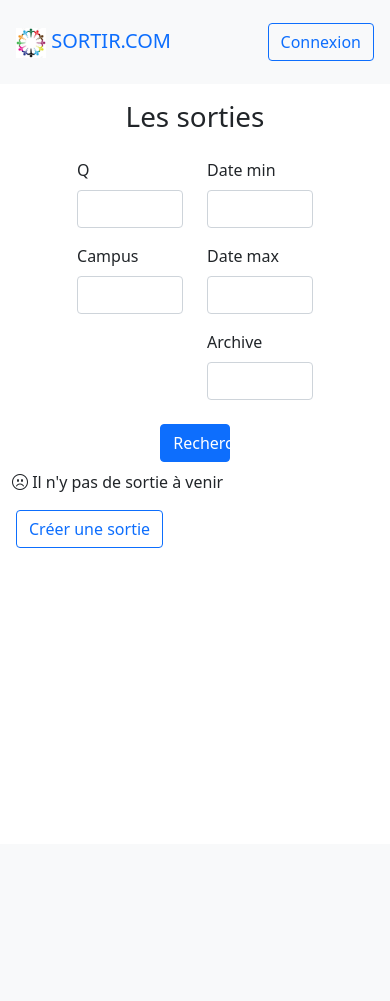
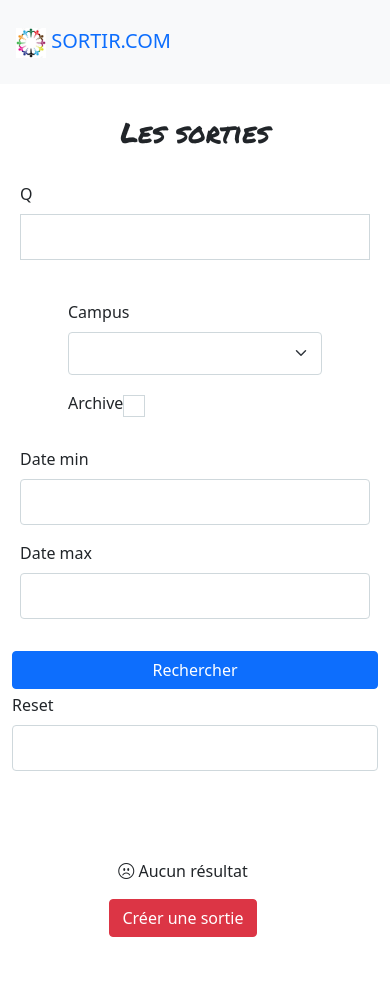
Before and after one commit to Farrowlia/sortir, a Symfony app: template templates/sortie/index.html.twig in a window 390 px wide. Before the commit the page ends 548 px from the top, so only its background shows below. Run offline with Twig, Linux system fonts and the light colour scheme; the template is opened without the code that fills it, so the values that code supplies are empty; form fields are guessed from the names that the template uses; some libraries are stand-ins or nearby versions; some web fonts are replaced.

Commit message:
Mise en page + responsive (navbar, login, index sortie)

```diff
--- a/public/css/bruno.css
+++ b/public/css/bruno.css
@@ -1,3 +1,9 @@
+@import url('https://fonts.googleapis.com/css2?family=Permanent+Marker&display=swap');
+
+h1{
+    font-family: 'Permanent Marker', cursive;
+}
+
 .login{
     height: 90vh;
 }
@@ -8,9 +14,6 @@
 }
 
 .sortieBox {
-    /*position: absolute;*/
-    /*top: 50%;*/
-    /*left: 50%;*/
     transform: translate(0%, 0%);
     width: 100%;
     height: 300px;
@@ -30,9 +33,6 @@
     height: 100%;
     width: 100%;
     object-fit: cover;
-    /*display: block;*/
-    /*width: 80%;*/
-    /*margin: 10px auto 0*/
 }
 
 .specifies {
@@ -49,19 +49,6 @@
     bottom: 0
 }
 
-/*.specifies h2 {*/
-/*    margin: 0;*/
-/*    padding: 0;*/
-/*    font-size: 20px;*/
-/*    width: 100%*/
-/*}*/
-
-/*.specifies h2 span {*/
-/*    font-size: 15px;*/
-/*    color: #ccc;*/
-/*    font-weight: normal*/
-/*}*/
-
 .specifies .sortieDate {
     position: absolute;
     top: 12px;
@@ -71,62 +58,59 @@
     font-size: 1.3em;
 }
 
-/*label {*/
-/*    display: block;*/
-/*    margin-top: 5px;*/
-/*    font-weight: bold;*/
-/*    font-size: 15px*/
-/*}*/
+input {
+    padding: 10px 10px !important;
+    border: 1px solid #CFD8DC !important;
+    width: 100%
+}
 
-/*ul {*/
-/*    display: flex;*/
-/*    margin: 0;*/
-/*    padding: 0*/
-/*}*/
+input:focus {
+    -moz-box-shadow: none !important;
+    -webkit-box-shadow: none !important;
+    box-shadow: none !important;
+    border: 1px solid #FFA000 !important;
+    outline-width: 0
+}
 
-/*ul li {*/
-/*    list-style: none;*/
-/*    margin: 5px 5px 0;*/
-/*    font-size: 15px;*/
-/*    font-style: normal;*/
-/*    color: #ccc*/
-/*}*/
+.daterangepicker {
+    background-color: #fff;
+    border-radius: 0 !important;
+    align-content: center !important;
+    padding: 0 !important
+}
 
-/*ul li:first-child {*/
-/*    margin-left: 0*/
-/*}*/
+thead tr:nth-child(2) {
+    color: #BDBDBD !important
+}
 
-/*ul.colors li {*/
-/*    width: 15px;*/
-/*    height: 15px*/
-/*}*/
+tbody tr td {
+    padding: 5px 7px !important
+}
 
-/*ul.colors li:nth-child(1) {*/
-/*    background: #4A148C*/
-/*}*/
+.month {
+    font-size: 16px !important;
+    padding-bottom: 10px !important;
+    padding-top: 10px !important
+}
 
-/*ul.colors li:nth-child(2) {*/
-/*    background: #F50057*/
-/*}*/
+.start-date,
+.end-date {
+    border-radius: 0px !important
+}
 
-/*ul.colors li:nth-child(3) {*/
-/*    background: #536DFE*/
-/*}*/
+.available:hover {
+    border-radius: 0px !important
+}
 
-/*ul.colors li:nth-child(4) {*/
-/*    background: #388E3C*/
-/*}*/
+.off {
+    color: #EEEEEE !important
+}
 
-/*ul.colors li:nth-child(5) {*/
-/*    background: #FF6D00*/
-/*}*/
+.off:hover {
+    background-color: #EEEEEE !important;
+    color: #fff !important
+}
 
-/*.btn {*/
-/*    display: block;*/
-/*    padding: 5px;*/
-/*    color: #fff;*/
-/*    margin: 10px 0 0;*/
-/*    width: 100%;*/
-/*    font-size: 13px;*/
-/*    border-radius: 2px*/
-/*}*/
+.drp-buttons {
+    display: none !important
+}
--- a/templates/base.html.twig
+++ b/templates/base.html.twig
@@ -13,7 +13,6 @@
 
     <link rel="stylesheet" href="https://cdn.jsdelivr.net/npm/bootstrap@5.0.0-beta3/dist/css/bootstrap.min.css">
     <link rel="stylesheet" href="https://cdn.jsdelivr.net/npm/bootstrap-icons@1.4.1/font/bootstrap-icons.css">
-    {#    <link rel="stylesheet" href="{{ asset('css/normalize.css') }}">#}
     {% block styleSheets %}{% endblock %}
 
     <title>{% block title %}Sortir.com{% endblock %}</title>
--- a/templates/inc/navbar.html.twig
+++ b/templates/inc/navbar.html.twig
@@ -2,22 +2,36 @@
                 src="{{ asset('images/prop_icone_sortir.jpg') }}" alt="Sortir.com" style="height: 30px"> SORTIR.COM</a> <button class="navbar-toggler" type="button" data-toggle="collapse" data-target="#navbarSupportedContent" aria-controls="navbarSupportedContent" aria-expanded="false" aria-label="Toggle navigation"> <span class="navbar-toggler-icon"></span> </button>
     <div class="collapse navbar-collapse" id="navbarSupportedContent">
         <ul class="navbar-nav mr-auto">
-{#            <li {% if app.request.get('_route') == 'main' %} class="nav-item active" {% else %} class="nav-item" {% endif %}> <a class="nav-link" href="{{ path('main') }}">SORTIE</a></li>#}
+            {#            <li {% if app.request.get('_route') == 'main' %} class="nav-item active" {% else %} class="nav-item" {% endif %}> <a class="nav-link" href="{{ path('main') }}">SORTIE</a></li>#}
         </ul>
     </div>
     <div>
         {% if app.user %}
+            <a type="button" class="btn btn-danger" href="{{ path('sortie_create') }}">Créer une sortie</a>
+
             {% if app.user.roles == ["ROLE_ADMIN"] %}
-                Connecté en tant qu'admin
-                <a type="button" class="btn btn-outline-primary" href="{{ path('villes') }}">Villes</a>
-                <a type="button" class="btn btn-outline-primary" href="{{ path('campus') }}">Campus</a>
-                <a type="button" class="btn btn-outline-primary" href="{{ path('gestionUsers') }}">Utilisateurs</a>
+                <div class="btn-group">
+                    <button type="button" class="btn btn-outline-primary dropdown-toggle" data-bs-toggle="dropdown" aria-expanded="false">
+                        Gestion Admin
+                    </button>
+                    <ul class="dropdown-menu">
+                        <li><a type="button" class="dropdown-item btn btn-outline-primary" href="{{ path('villes') }}">Villes</a></li>
+                        <li><a type="button" class="dropdown-item btn btn-outline-primary" href="{{ path('campus') }}">Campus</a></li>
+                        <li><a type="button" class="dropdown-item btn btn-outline-primary" href="{{ path('gestionUsers') }}">Utilisateurs</a></li>
+                    </ul>
+                </div>
             {% endif %}
-            <a type="button" class="btn btn-outline-primary" href="{{ path('sortie_create') }}">Créer une sortie</a>
-            <a type="button" class="btn btn-outline-primary" href="{{ path('user') }}">Mon profil</a>
-            <a type="button" class="btn btn-outline-primary" href="{{ path('app_logout') }}">Déconnexion</a>
-        {% else %}
-            <a type="button" class="btn btn-outline-primary" href="{{ path('app_login') }}">Connexion</a>
+
+            <div class="btn-group px-5">
+                <button type="button" class="btn btn-outline-primary dropdown-toggle" data-bs-toggle="dropdown" aria-expanded="false">
+                    {{ app.user.prenom | capitalize }}
+                </button>
+                <ul class="dropdown-menu">
+                    <li><a type="button" class="dropdown-item btn btn-outline-primary" href="{{ path('user') }}">Mon profil</a></li>
+                    <li><hr class="dropdown-divider"></li>
+                    <li><a type="button" class="dropdown-item btn btn-outline-primary" href="{{ path('app_logout') }}">Déconnexion</a></li>
+                </ul>
+            </div>
         {% endif %}
     </div>
 </nav>
--- a/templates/sortie/index.html.twig
+++ b/templates/sortie/index.html.twig
@@ -5,33 +5,42 @@
 
 {% block body %}
 
-    <div class="container">
+    <div class="container pt-3 pb-5">
         <div class="row p-3">
             <div class="col">
                 <h1 class="text-center">Les sorties</h1>
             </div>
         </div>
+
         {{ form_start(searchSortieFormType) }}
-        <div class="row justify-content-center">
-            <div class="col-4">
-                {{ form_row(searchSortieFormType.q) }}
-                {{ form_row(searchSortieFormType.campus) }}
-            </div>
-            <div class="col-4">
-                {{ form_row(searchSortieFormType.dateMin) }}
-                {{ form_row(searchSortieFormType.dateMax) }}
-                {{ form_row(searchSortieFormType.archive) }}
+        <div class="row justify-content-center p-2">
+            <div class="col-lg-6 col-md-9 col-sm-12">
+                {{ form_row(searchSortieFormType.q, {'attr': {'class': 'w-100'}}) }}
             </div>
         </div>
         <div class="row justify-content-center p-2">
-            <div class="col-3">
-                <button type="submit" class="btn btn-primary w-100">Rechercher</button>
+            <div class="col-lg-6 col-md-9 col-sm-12">
+                <div class="row pt-2 pb-2 px-5">
+                    <div class="col-lg-6 col-md-9 col-sm-12">{{ form_row(searchSortieFormType.campus, {'attr': {'class': 'form-select form-select-sm'}}) }}</div>
+                    <div class="col-lg-6 col-md-9 col-sm-12">{{ form_row(searchSortieFormType.archive, {'attr': {'class': 'form-check-input'}}) }}</div>
+                </div>
+                <div class="row">
+                    <div class="col-lg-6 col-md-6 col-sm-12">{{ form_row(searchSortieFormType.dateMin) }}</div>
+                    <div class="col-lg-6 col-md-6 col-sm-12">{{ form_row(searchSortieFormType.dateMax) }}</div>
+                </div>
             </div>
         </div>
+        <div class="row justify-content-center pt-2 pb-1">
+            <div class="col-lg-4 col-md-8"><button type="submit" class="btn btn-primary w-100">Rechercher</button> </div>
+        </div>
+        <div class="row justify-content-center pb-4">
+            <div class="col-lg-4 col-md-8">{{ form_row(searchSortieFormType.reset, {'attr': {'class': 'btn btn-outline-primary w-100'}}) }}</div>
+        </div>
         {{ form_end(searchSortieFormType) }}
+
         <div class="row">
             {% for sortie in tableauSorties %}
-                <div class="col-3 mb-3">
+                <div class="col-lg-3 col-mb-3 col-sm-6 mb-3">
                     <div class="sortieBox">
                         <div class="imgbox">
                             {% if sortie.urlImage %}
@@ -75,7 +84,7 @@
                                 <div class="col">
                                     <ul>
                                         <li>Cloture inscriptions : {{ sortie.dateCloture | date('d/m/Y') }}</li>
-                                        <li>Inscrit : {{ sortie.participants | length }}/{{ sortie.nbreInscriptionMax }}</li>
+                                        <li>Participants : {{ sortie.participants | length }}/{{ sortie.nbreInscriptionMax }}</li>
                                     </ul>
                                 </div>
                             </div>
@@ -86,18 +95,16 @@
                     </div>
                 </div>
             {% else %}
-                <div class="row">
-                    <div class="col"><i class="bi bi-emoji-frown"></i> Il n'y pas de sortie à venir</div>
+                <div class="row justify-content-center pt-5">
+                    <div class="col text-center"><i class="bi bi-emoji-frown"></i>&nbsp;Aucun résultat</div>
                 </div>
-                <div class="row p-3">
-                    <div class="col"><a type="button" class="btn btn-outline-primary" href="{{ path('sortie_create') }}">Créer une sortie</a></div>
+                <div class="row justify-content-center p-3">
+                    <div class="col text-center"><a type="button" class="btn btn btn-danger" href="{{ path('sortie_create') }}">Créer une sortie</a></div>
                 </div>
             {% endfor %}
         </div>
         <div class="row">
-            <div class="col">
-                {{ knp_pagination_render(tableauSorties) }}
-            </div>
+            {{ knp_pagination_render(tableauSorties) }}
         </div>
     </div>
 
```
Also changed, not shown: src/Form/SearchSortieFormType.php (+8 -4 lines), templates/security/login.html.twig (+12 -6 lines), 1 other file.
